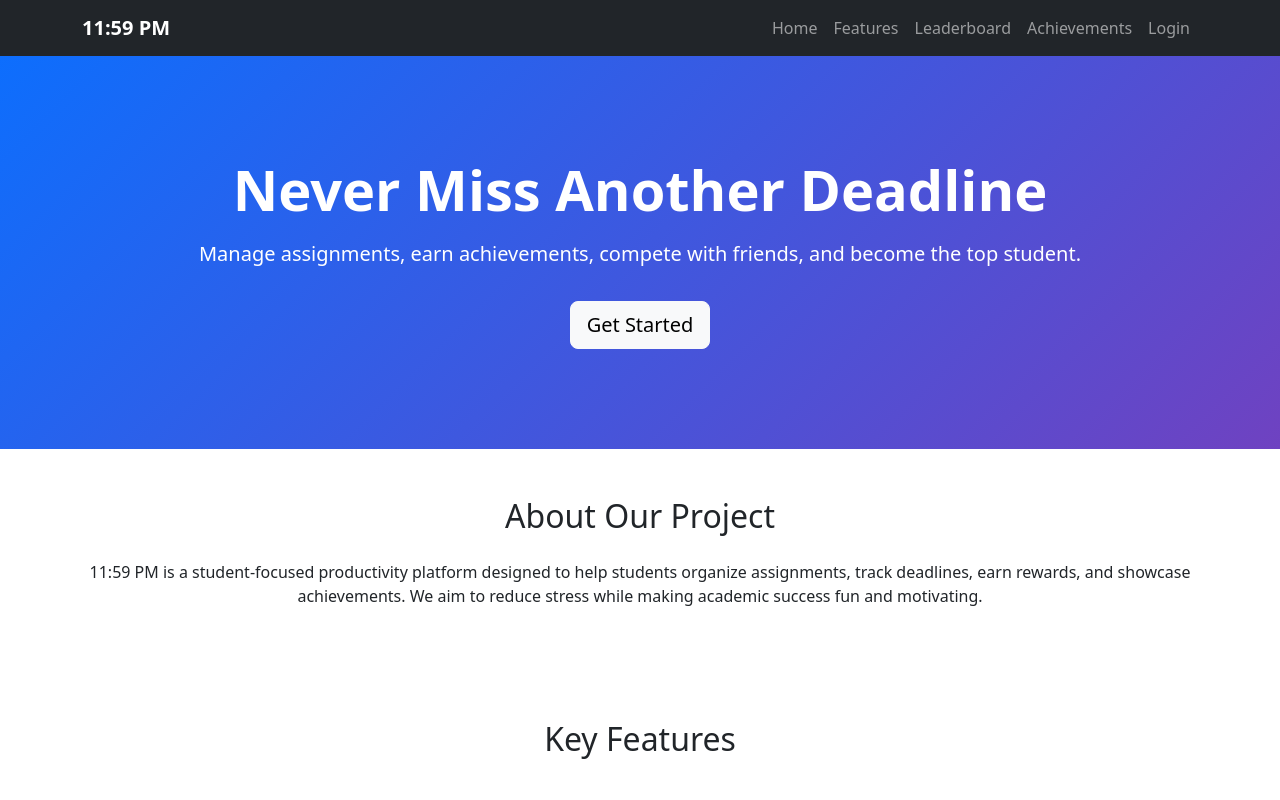
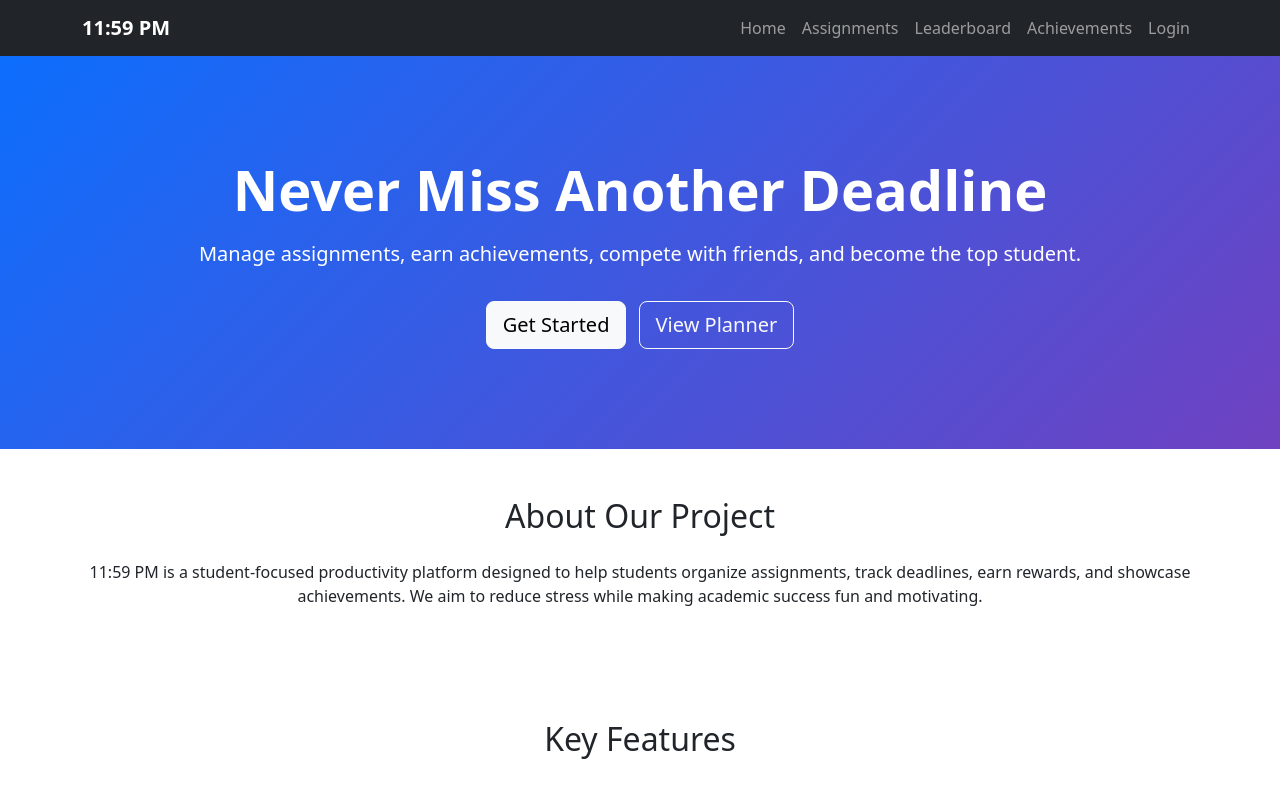
Before and after one commit to rpower388-arch/11-59pm, a plain HTML site: page index.html in a window 1280 px wide. Shown: the top 800 px of the page. Drawn offline with nearby package versions, Linux system fonts and the light colour scheme.

Commit message:
Update navigation links and add 'View Planner' button

```diff
--- a/index.html
+++ b/index.html
@@ -50,7 +50,7 @@
     <div class="collapse navbar-collapse" id="menu">
         <ul class="navbar-nav ms-auto">
             <li class="nav-item"><a class="nav-link" href="#">Home</a></li>
-            <li class="nav-item"><a class="nav-link" href="#">Features</a></li>
+            <li class="nav-item"><a class="nav-link" href="assignments.html">Assignments</a></li>
             <li class="nav-item"><a class="nav-link" href="#">Leaderboard</a></li>
             <li class="nav-item"><a class="nav-link" href="#">Achievements</a></li>
            <li class="nav-item"><a class="nav-link" href="login.html">Login</a></li>
@@ -71,8 +71,12 @@
             and become the top student.
         </p>
 
-        <a href="login.html" class="btn btn-light btn-lg mt-3">
+       <a href="login.html" class="btn btn-light btn-lg mt-3 me-2">
     Get Started
+</a>
+
+<a href="assignments.html" class="btn btn-outline-light btn-lg mt-3">
+    View Planner
 </a>
     </div>
 </section>
```
